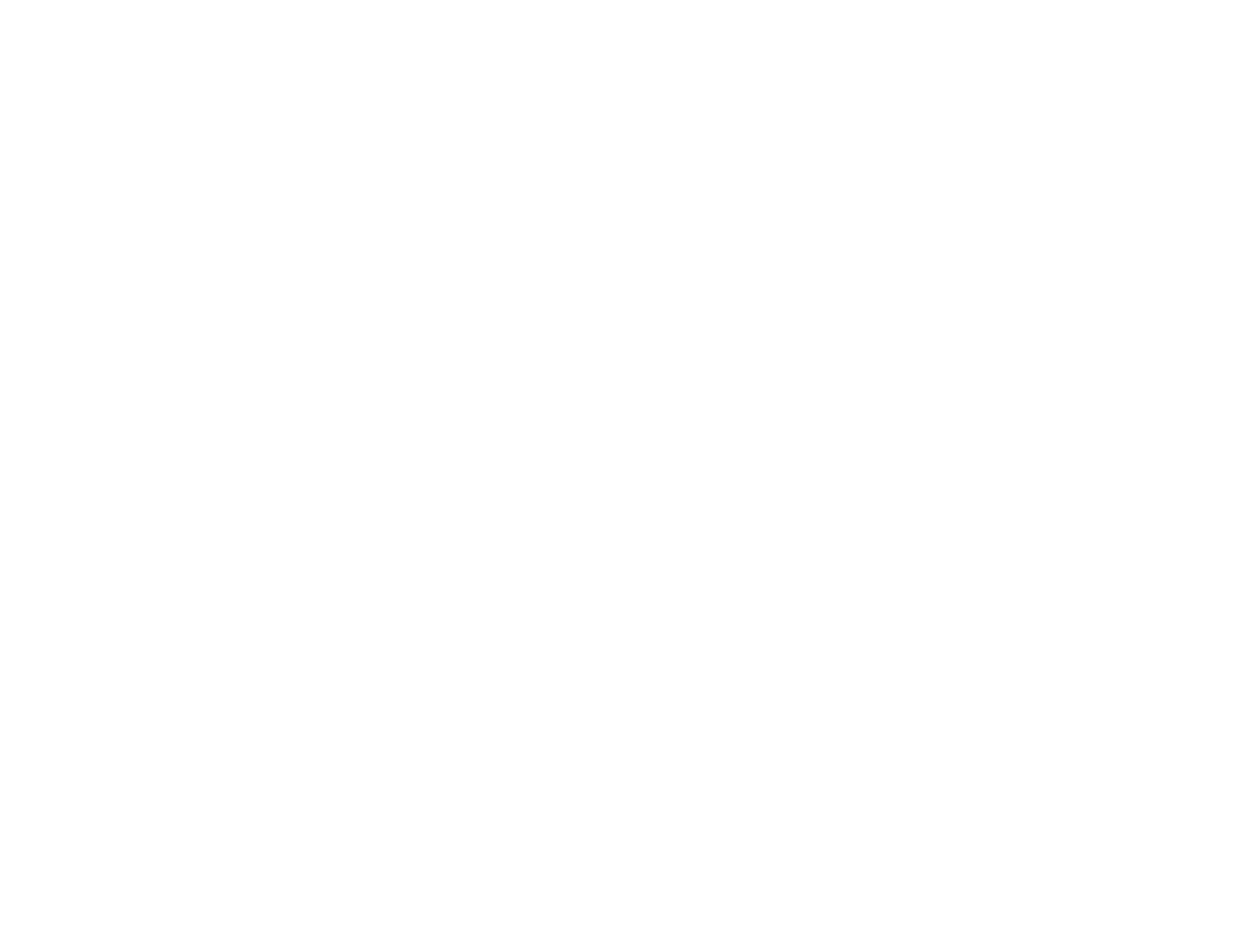
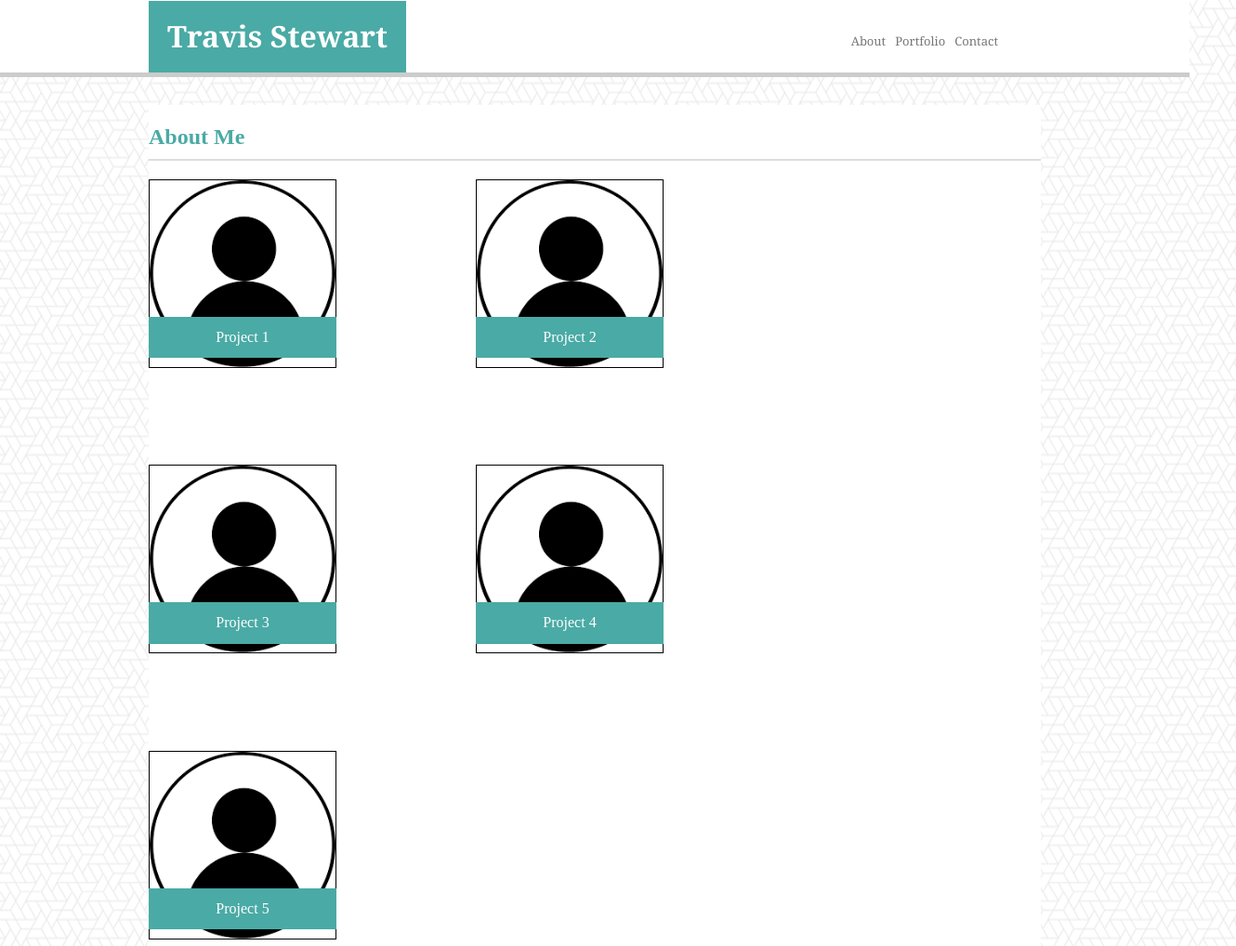
Before and after one commit to travisstew/Basic-Portoflio, a plain HTML site: page portfolio.html in a window 1280 px wide. Shown: the top 1018 px of the page at 93% size, 1330 px wide, since content can reach past the window. Before the commit the page ends 800 px from the top, so only its background shows below. Drawn offline with Linux system fonts and the light colour scheme.

Commit message:
finished homework

```diff
--- a/assets/css/style.css
+++ b/assets/css/style.css
@@ -1,30 +1,34 @@
+/* About style page */
+
 body{
-  background: url(assets/images/what-the-hex.png);
+  background: url("../images/what-the-hex.png");
 }
+
 .nav-bar{
   float: right;
   margin: 36px;
+}
 
-}
 .nav-bar li{
   float: left;
   display: inline-block;
   padding-right: 10px;
   color: #777777;
   font-size: small;
-
 }
 
-#name{
+#header-name{
   display: inline-block;
   margin: 0px 0px;
   padding: 20px;
   background: #4aaaa5;
   color: #ffffff;
   }
-h2{
+
+#abt-head{
   border-bottom: solid 2px #dddddd;
   padding-bottom: 10px;
+  color: #4aaaa5;
 }
 
 .container{
@@ -39,23 +43,15 @@ h2{
   border-bottom: solid thick #cccccc;
   background: white;
   font-family: 'Georgia', Times, Times New Roman, serif;
-
-}
-
-.clearfix::after {
-  content: "";
-  clear: both;
-  display: table;
 }
 footer{
-  border-top: solid thick black;
+  border-top: solid thick #4aaaa5;
   text-align: center;
   background: #666666;
   padding: 25px;
-  /* position: fixed; */
   bottom: 0;
   width: 100%;
-
+  font-size: smaller;
 }
 .profile-pic{
   width: 200px;
@@ -64,12 +60,72 @@ footer{
 }
 .wrapper{
   min-height: calc(100vh - 25px);
-  min-height: 100vh;
+  /* min-height: 100vh; */
 }
 .main-section{
   margin-top: 30px;
   font: 'Arial', 'Helvetica Neue', Helvetica, sans-serif;
+
 }
 p{
   line-height: 30px;
 }
+.clearfix::after {
+  content: "";
+  clear: both;
+  display: table;
+}
+
+/* portfolio css */
+
+.main-section2{
+  margin-top: 30px;
+  font: 'Arial', 'Helvetica Neue', Helvetica, sans-serif;
+}
+.main-section2 .container{
+  margin-bottom: 100px;
+}
+
+figure{
+  float: left;
+  position: relative;
+  margin: 0;
+  margin-right: 150px;
+  margin-bottom: 100px;
+}
+
+figcaption{
+position: absolute;
+bottom: 15px;
+width: 100%;
+background: #4aaaa5;
+text-align: center;
+padding-top: 13px;
+padding-bottom: 13px;
+color: #ffffff;
+
+}
+figure img{
+  width: 200px;
+  border: solid thin black;
+
+}
+
+/* Contact CSS */
+
+#input, #textarea{
+ margin-bottom: 20px;
+ width: 100%;
+ margin-top: 10px;
+}
+form{
+  padding: 20px;
+  color: #777777;
+}
+#submit-btn{
+  width: 75px;
+  color: white;
+  background: #4aaaa5;
+  height: 30px;
+  border-radius: 5%;
+}
--- a/portfolio.html
+++ b/portfolio.html
@@ -0,0 +1,64 @@
+<!DOCTYPE html>
+<html lang="en">
+<head>
+  <meta charset="UTF-8">
+  <meta name="viewport" content="width=device-width, initial-scale=1.0">
+  <meta http-equiv="X-UA-Compatible" content="ie=edge">
+  <title>Portfolio</title>
+  <link rel="stylesheet" href="assets/css/reset.css">
+  <link rel="stylesheet" href="assets/css/style.css">
+</head>
+<body>
+       <!-- main header and navbar -->
+    <div class="wrapper">
+        <header class="main-header ">
+            <div class="container">
+              <h1 id=header-name>Travis Stewart</h1>
+                <ul class="nav-bar">
+                  <a href="www.google.com"><li>About</li></a>
+                  <a href=""><li>Portfolio</li></a>
+                  <a href=""><li>Contact</li></a>
+                </ul>
+            </div>
+        </header>
+     <section class="main-section2 ">
+        <div class="container clearfix ">
+            <h2 id="abt-head">About Me</h2>
+          <div class="clearfix">
+                <figure >
+                  <img src="assets/images/download.png" alt="">
+                  <figcaption>Project 1</figcaption>
+                </figure>
+
+                <figure >
+                  <img src="assets/images/download.png" alt="">
+                  <figcaption> Project 2</figcaption>
+                </figure>
+          </div>
+          <div class="clearfix">
+              <figure >
+                  <img src="assets/images/download.png" alt="">
+                  <figcaption>Project 3</figcaption>
+                </figure>
+
+                <figure >
+                  <img src="assets/images/download.png" alt="">
+                  <figcaption> Project 4</figcaption>
+                </figure>
+          </div>
+          <div>
+              <figure  >
+                  <img src="assets/images/download.png" alt="">
+                  <figcaption> Project 5</figcaption>
+                </figure>
+          </div>
+        </div>
+      </section>
+    </div>
+
+
+        <footer>
+        <span> &copy;Copyright</span>
+        </footer>
+</body>
+</html>
```
Also changed, not shown: contact.html (+30 -11 lines), index.html (+10 -10 lines), assets/images/download.png (added), 2 other files.
